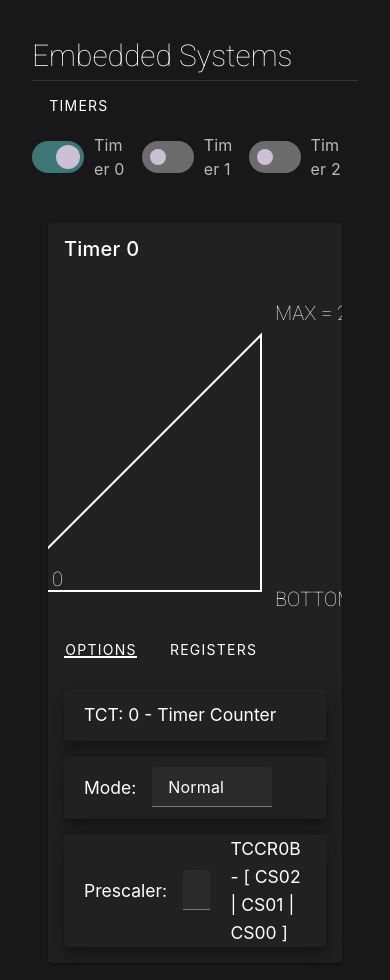
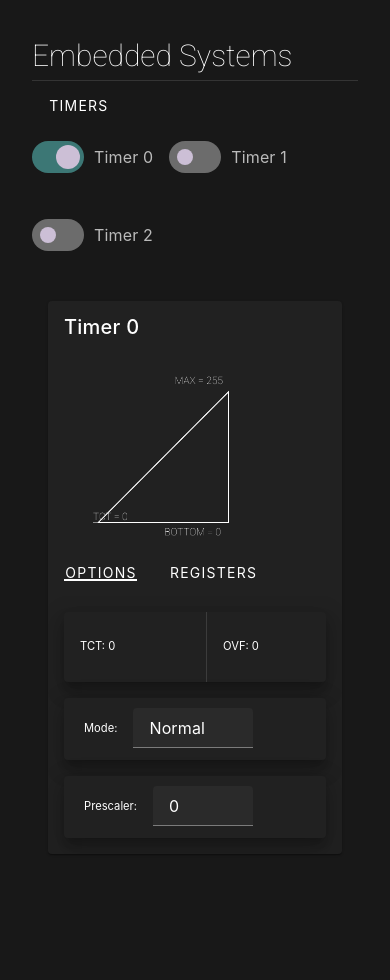
Before and after one commit to OrigamiDev-Pete/IES_Site, a Vue app: page / in a window 390 px wide. Shown: the top 980 px of the page. After the commit the page ends 902 px from the top, so only its background shows below. Built offline with nearby package versions, Linux system fonts and the light colour scheme.

Commit message:
Add OCR registers

```diff
--- a/src/components/Timer.vue
+++ b/src/components/Timer.vue
@@ -3,7 +3,7 @@
     <v-card :title="`Timer ${timer.number}`">
 
       <div class="d-flex justify-center">
-        <canvas :id="`timer${timer.number}`" width="400" height="350"></canvas>
+        <canvas :id="`timer${timer.number}`" width="400" height="350" class="pa-2"></canvas>
       </div>
 
       <v-tabs v-model="tab">
@@ -13,9 +13,15 @@
       <v-window v-model="tab">
         <v-window-item value="options">
           <v-container>
-            <v-sheet rounded elevation="12" class="mb-4 pa-3">
-              <div class="d-flex ms-2 align-center">
-                <h3 class="mr-5">TCT: {{ Math.round(timer.TCT) }} - Timer Counter</h3>
+            <v-sheet rounded elevation="12" class="mb-4">
+              <div class="d-flex ms-4 align-center" style="height: 70px">
+                  <h3 style="width: 110px">TCT: {{ Math.round(timer.TCT) }}
+                    <v-tooltip activator="parent" location="bottom">Timer Counter</v-tooltip>
+                  </h3>
+                <v-divider vertical class="ml-4 mr-4"/>
+                <h3 class="mr-5">OVF: {{ timer.OVF }}
+                  <v-tooltip activator="parent" location="bottom">Overflow Flag</v-tooltip>
+                </h3>
               </div>
             </v-sheet>
             <!-- Mode -->
@@ -24,12 +30,22 @@
                 <h3 class="mr-0">Mode: </h3>
                 <v-select class="ms-4" density="compact" style="top:10px; flex-grow: 0" :items="modes"
                           v-model="timer.mode"></v-select>
-                <div v-if="timer.mode !== TimerMode.Normal" class="d-flex align-self-stretch align-center ml-4">
-                  <v-divider vertical class="mr-3"/>
-                  <h3 class="mr-0">OCR{{timer.number}}A:</h3>
-                  <v-text-field class="ml-4" density="compact" style="top: 10px" v-model="timer.OCRnA"/>
+              </div>
+            </v-sheet>
+            <!-- OCR Registers -->
+            <v-sheet v-if="timer.mode !== TimerMode.Normal" rounded elevation="12" class="mb-4">
+                <div class="d-flex ms-5 align-center">
+                  <div class="d-flex align-center" style="flex-grow: 0.1">
+                    <h3 class="mr-0">OCR{{timer.number}}A: </h3>
+                    <v-text-field class="ml-4 w-50" density="compact" style="top: 10px" v-model="timer.OCRnA"/>
+                  </div>
+
+                  <div v-if="timer.mode === TimerMode.FastPWM" class="d-flex ml-5 align-center" style="flex-grow: 0.1">
+                    <v-divider vertical class="mr-3"/>
+                    <h3 class="mr-0">OCR{{timer.number}}B: </h3>
+                    <v-text-field class="ml-4 w-25" density="compact" style="top: 10px" v-model="timer.OCRnB"/>
+                  </div>
                 </div>
-              </div>
             </v-sheet>
             <!-- Prescaler -->
             <v-sheet rounded elevation="12">
@@ -38,8 +54,6 @@
                 <v-select class="ms-4" density="compact" style="width: 100px; top:10px; flex-grow: 0"
                           :items="timer.prescalerValues" v-model="timer.prescaler"
                           @update:model-value="timer.setPrescalerBits()"></v-select>
-                <h3 class="mr-5 ml-5"> TCCR{{ timer.number }}B - [ CS{{ timer.number }}2 | CS{{ timer.number }}1 |
-                  CS{{ timer.number }}0 ]</h3>
               </div>
             </v-sheet>
           </v-container>
@@ -90,7 +104,6 @@ export default {
   data: () => {
     return {
       tab: {},
-      // modes: ['Normal', 'CTC', 'Fast  PWM', 'Phase Correct PWM'],
       modes: [TimerMode.Normal, TimerMode.CTC, TimerMode.FastPWM, TimerMode.PhaseCorrectPWM]
     }
   },
@@ -101,6 +114,19 @@ export default {
 
   methods: {
     draw() {
+      const drawOCRnx = (register, value) => {
+        const a = (255 / this.timer.MAX) * (value);
+        ctx.fillText(`${register} = ${value}`, 280, a + (296 - a * 2));
+
+        ctx.setLineDash([5, 5])
+        const OCRnALine = a + (316 - a * 2);
+        ctx.beginPath();
+        ctx.moveTo(0, OCRnALine);
+        ctx.lineTo(276, OCRnALine);
+        ctx.stroke();
+        ctx.setLineDash([])
+      }
+
       const canvas = this.$el.querySelector(`#timer${this.timer.number}`)
       const ctx = canvas.getContext('2d');
 
@@ -121,8 +147,12 @@ export default {
       ctx.stroke()
       ctx.closePath();
 
+      let TOP = this.timer.MAX;
+      if (this.timer.mode === TimerMode.CTC)
+        TOP = Number(this.timer.OCRnA);
+
       ctx.lineWidth = 1;
-      const t = (255 / this.timer.MAX) * (this.timer.TCT)
+      const t = (255 / TOP) * (this.timer.TCT);
       const TCTLine = t + (316 - t * 2);
       ctx.beginPath();
       ctx.moveTo(0, TCTLine);
@@ -132,18 +162,46 @@ export default {
       ctx.fillText(`TCT = ${Math.round(this.timer.TCT)}`, 0, TCTLine - 20)
 
       ctx.textBaseline = 'hanging';
-      if (this.timer.mode === TimerMode.Normal)
-        ctx.fillText(`MAX = ${this.timer.MAX}`, 280, 30);
-      else if (this.timer.mode === TimerMode.CTC)
-        ctx.fillText(`TOP = ${this.timer.TOP}`, 280, 30);
-      ctx.fillText("BOTTOM = 0", 280, 316);
+      if (this.timer.mode === TimerMode.Normal) {
+        ctx.fillText(`MAX = ${this.timer.MAX}`, 160, 30);
+        ctx.fillText("BOTTOM = 0", 140, 326);
+      }
+      else if (this.timer.mode === TimerMode.CTC) {
+        ctx.fillText(`TOP = ${this.timer.OCRnA} = OCR${this.timer.number}A`, 160, 30);
+        ctx.fillText("BOTTOM = 0", 140, 326);
+      }
+      else if (this.timer.mode === TimerMode.FastPWM) {
+        ctx.fillText(`MAX = ${this.timer.MAX}`, 160, 30);
+        ctx.fillText("BOTTOM = 0", 140, 326);
+        drawOCRnx(`OCR${this.timer.number}A`, this.timer.OCRnA);
+        drawOCRnx(`OCR${this.timer.number}B`, this.timer.OCRnB);
 
-      const rate = 20
-      if (this.timer.prescaler !== 0)
-        this.timer.TCT = this.timer.TCT > this.timer.MAX+1 ? 0 : this.timer.TCT + rate / this.timer.prescaler;
+        // Draw Pulse
+        const pulseWidth = 50;
+        ctx.beginPath();
+        ctx.moveTo(0, 50);
+        ctx.lineTo(0, 0);
+        ctx.lineTo(pulseWidth, 0);
+        ctx.lineTo(pulseWidth, 50);
+        ctx.lineTo(100, 50);
+        ctx.stroke();
+        ctx.closePath();
+      }
+
+      const rate = 20;
+      if (this.timer.prescaler !== 0) {
+        if (this.timer.TCT > TOP + 1) {
+          this.timer.TCT = 0;
+          this.timer.OVF ^= 1;
+        } else {
+          this.timer.TCT = this.timer.TCT + rate / this.timer.prescaler;
+        }
+      }
 
       requestAnimationFrame(this.draw)
-    }
+
+    },
+
   }
 }
 
@@ -155,4 +213,15 @@ export default {
   /*font-family: "Roboto", sans-serif;*/
 }
 
+@media(max-width: 800px) {
+  canvas {
+    width: 75%;
+    height: 75%;
+  }
+
+  * {
+    font-size: 0.7rem;
+  }
+}
+
 </style>
--- a/src/components/TimerPage.vue
+++ b/src/components/TimerPage.vue
@@ -3,7 +3,7 @@ import Timer from "@/components/Timer.vue";
 </script>
 
 <template>
-  <div class="switch-row">
+  <div class="switch-row flex-wrap">
     <v-switch v-model="timer0Active" class="switch" inset color="secondary" label="Timer 0"></v-switch>
     <v-switch v-model="timer1Active" class="switch" inset color="secondary" label="Timer 1"></v-switch>
     <v-switch v-model="timer2Active" class="switch" inset color="secondary" label="Timer 2"></v-switch>
--- a/src/timer.js
+++ b/src/timer.js
@@ -1,8 +1,8 @@
 export default class TimerModel {
     number = "";
     TCT = 0;
+    OVF = 0;
     MAX = 255;
-    TOP = 255;
     OCRnA = 255;
     OCRnB = 0;
     registers = {};
@@ -41,6 +41,7 @@ export default class TimerModel {
                     TCCRnC: {names: ['FOC1A', 'FOC1B', '-', '-', '-', '-', '-', '-'], values: [0, 0, 0, 0, 0, 0, 0, 0]}
                 }
                 this.MAX = 65535;
+                this.OCRnA = this.MAX;
                 break;
             case '2':
                 this.registers = {
```
